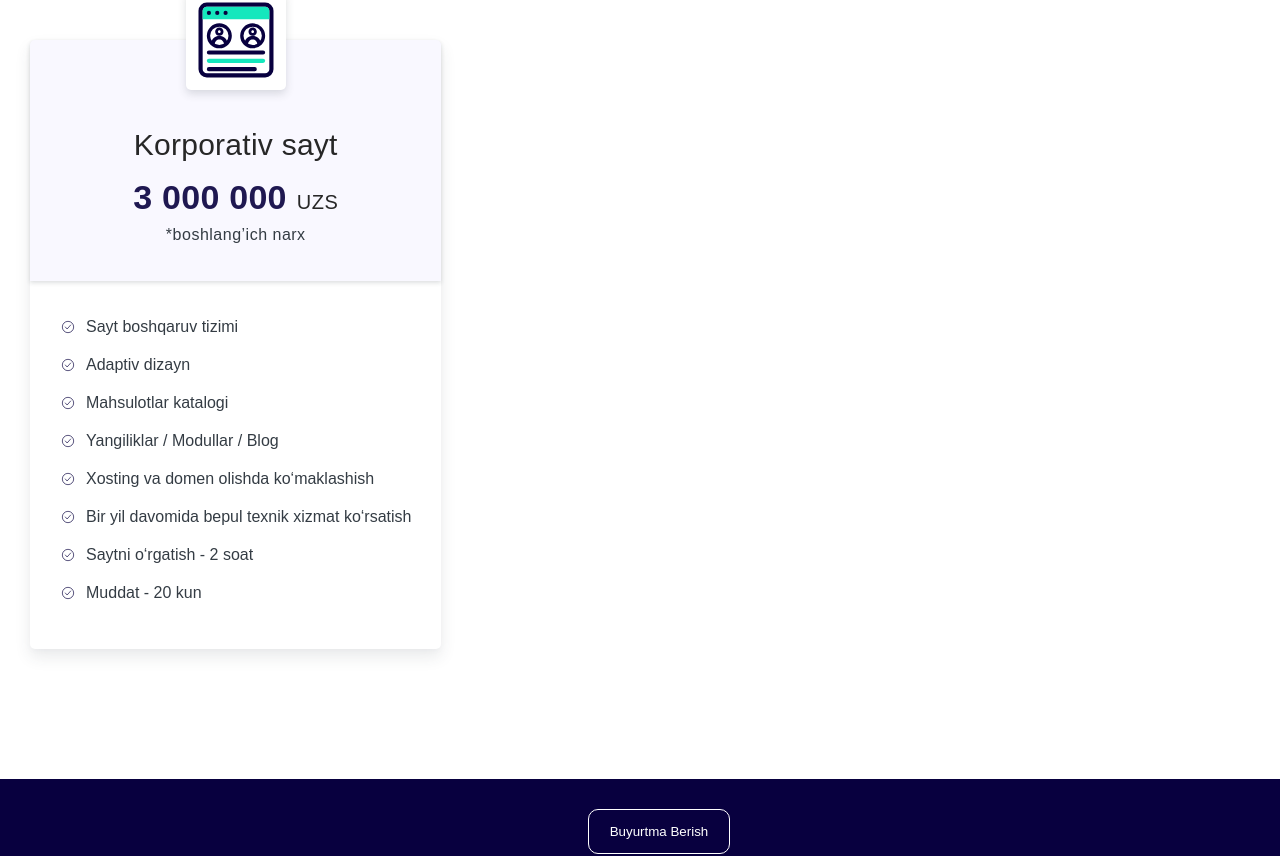
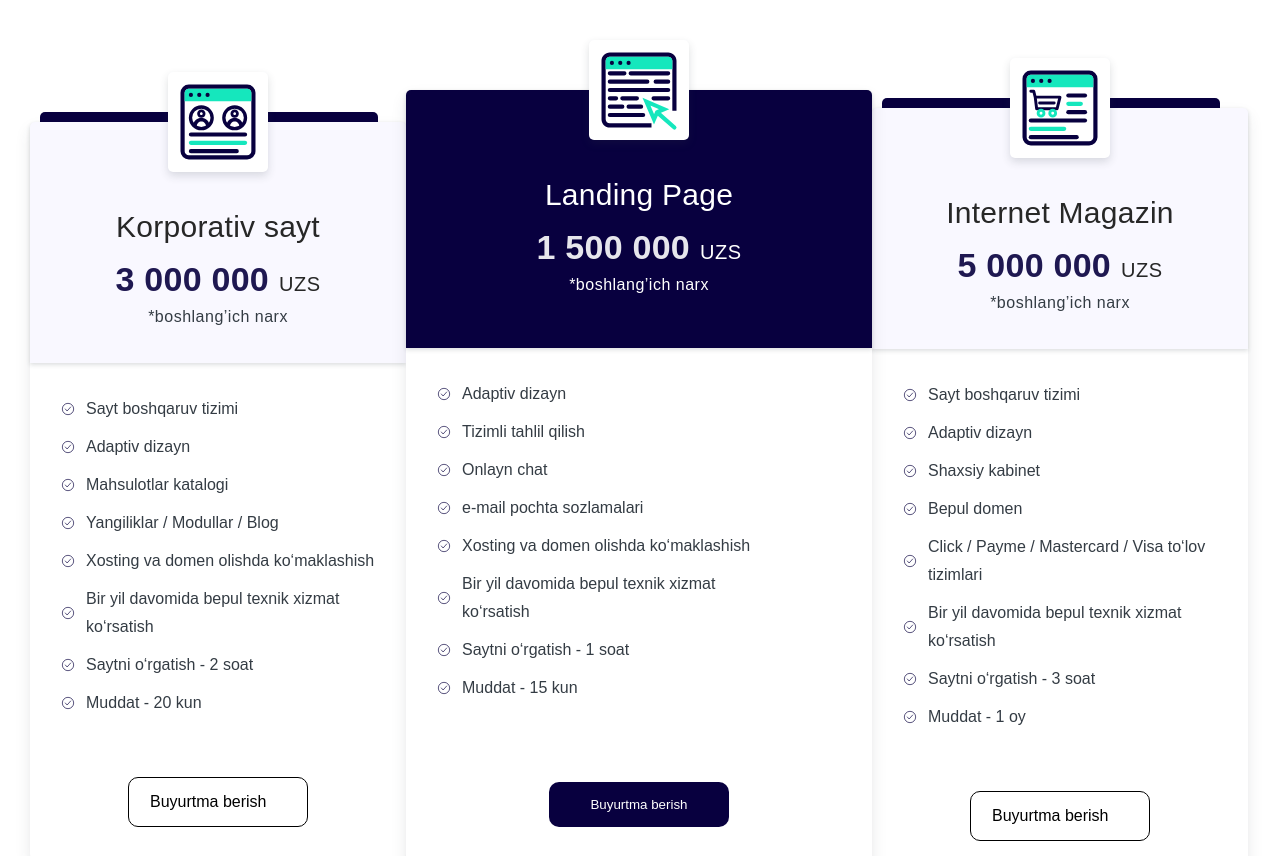
Before and after one commit to kozimov786/websolution, a React (Create React App) app: page / in a window 1280 px wide. Shown: the part 6691-7547 px from the top of the page. Built offline with nearby package versions, Linux system fonts and the light colour scheme.

Commit message:
added rest cards items

```diff
--- a/src/components/Portfolio/Portfolio.js
+++ b/src/components/Portfolio/Portfolio.js
@@ -98,6 +98,7 @@ export default class Portfolio extends Component {
 const Carousel = styled.div`
  padding-bottom: 150px;
  padding-top: 100px;
+ background-color: #fff;
  h2::before{
    left: 450px;
  }
--- a/src/components/Prices/Prices.js
+++ b/src/components/Prices/Prices.js
@@ -15,7 +15,7 @@ export default function Prices() {
 
         <Cards>
 
-          <Card>
+          <Card className='side__card'>
             <CardHeader>
               <ImgWrapper>
                 <img src={PriceLeft} alt="" />
@@ -51,6 +51,87 @@ export default function Prices() {
                   <p>Muddat - 20 kun</p>
                 </li>
               </CardList>
+              <btn className="btn btn-secondary">Buyurtma berish</btn>
+            </CardBody>
+          </Card>
+
+          <Card className='middle'>
+            <CardHeader className='middle__header'>
+              <ImgWrapper>
+                <img src={PriceMiddle} alt="" />
+              </ImgWrapper>
+              <h4>Landing Page</h4>
+              <p><b>1 500 000</b>UZS</p>
+              <span>*boshlang’ich narx</span>
+            </CardHeader>
+            <CardBody>
+              <CardList>
+                <li>
+                  <p>Adaptiv dizayn</p>
+                </li>
+                <li>
+                  <p>Tizimli tahlil qilish</p>
+                </li>
+                <li>
+                  <p>Onlayn chat</p>
+                </li>
+                <li>
+                  <p>e-mail pochta sozlamalari</p>
+                </li>
+                <li>
+                  <p>Xosting va domen olishda ko‘maklashish</p>
+                </li>
+                <li>
+                  <p>Bir yil davomida bepul texnik xizmat ko‘rsatish  </p>
+                </li>
+                <li>
+                  <p>Saytni o‘rgatish - 1 soat </p>
+                </li>
+                <li>
+                  <p>Muddat - 15 kun</p>
+                </li>
+              </CardList>
+              <button className="btn btn__middle">Buyurtma berish</button>
+            </CardBody>
+          </Card>
+
+          <Card className='side__card'>
+            <CardHeader >
+              <ImgWrapper>
+                <img src={PriceRight} alt="" />
+              </ImgWrapper>
+              <h4>Internet Magazin</h4>
+              <p><b>5 000 000</b>UZS</p>
+              <span>*boshlang’ich narx</span>
+            </CardHeader>
+            <CardBody>
+              <CardList>
+                <li>
+                  <p>Sayt boshqaruv tizimi</p>
+                </li>
+                <li>
+                  <p>Adaptiv dizayn</p>
+                </li>
+                <li>
+                  <p>Shaxsiy kabinet</p>
+                </li>
+                <li>
+                  <p>Bepul domen</p>
+                </li>
+                <li>
+                  <p>Click / Payme / Mastercard / Visa to‘lov tizimlari</p>
+                </li>
+                <li>
+                  <p>Bir yil davomida bepul texnik xizmat ko‘rsatish </p>
+                </li>
+                <li>
+                  <p>Saytni o‘rgatish - 3 soat </p>
+                </li>
+                <li>
+                  <p>Muddat - 1 oy</p>
+                </li>
+              </CardList>
+              <btn className="btn btn-secondary">Buyurtma berish</btn>
             </CardBody>
           </Card>
 
@@ -65,6 +146,7 @@ padding-top: 100px;
 padding-bottom: 130px;
 background-color: #fff;
 h2{
+  margin-bottom: 110px;
   &::before{
     left: 400px;
   }
@@ -74,12 +156,53 @@ h2{
 const Cards = styled.div`
 display: flex;
 align-items: center;
+.side__card{
+  position: relative;
+  &::after{
+    content: '';
+    width: 90%;
+    position: absolute;
+    display: block;
+    top: -10px;
+    left: 10px;
+    height: 10px;
+    z-index: 0;
+    background: #08003F;
+    border-radius: 5px 5px 0px 0px;
+  }
+}
+.middle{
+  width: 466px;
+  height: 800px;
+  z-index: 999;
+}
+.middle__header{
+  background-color: rgba(8, 0, 63, 1);
+  height: 258px;
+  h4,p,span,b{
+  color: #fff;
+
+  }
+ }
 `
 
 const Card = styled.div`
   background: #FFFFFF;
   box-shadow: 0px 2px 4px rgba(117, 131, 142, 0.04), 0px 8px 16px rgba(52, 60, 68, 0.1);
   border-radius: 5px;
+  .btn__middle{
+    width: 180px;
+    margin: 80px auto 0;
+    display: block;
+    border: 1px solid transparent;
+  }
+  .btn-secondary{
+    border-color: #000;
+    color: #000;
+    width: 180px;
+    margin: 60px auto 0;
+    display: block;
+  }
 `
 
 const CardHeader = styled.div`
@@ -125,6 +248,7 @@ const ImgWrapper = styled.div`
  position: absolute;
  top: 0px;
  left: 50%;
+ z-index: 1;
  transform: translate(-50%,-50%);
  background: #FFFFFF;
 box-shadow: 0px 0px 2px rgba(117, 131, 142, 0.04), 0px 4px 8px rgba(52, 60, 68, 0.16);
@@ -156,6 +280,7 @@ list-style-type: none;
     line-height: 28px;
     color: #343C44;
     font-weight: normal;
+    width: 290px;
    }
  }
 `
--- a/src/components/WhyUs/WhyUs.js
+++ b/src/components/WhyUs/WhyUs.js
@@ -50,6 +50,7 @@ export default function WhyUs() {
 
 const Wrapper = styled.div`
 padding-top: 50px;
+background-color: #fff;
 padding-bottom: 50px;
  h2{
    margin-bottom: 20px;
```
